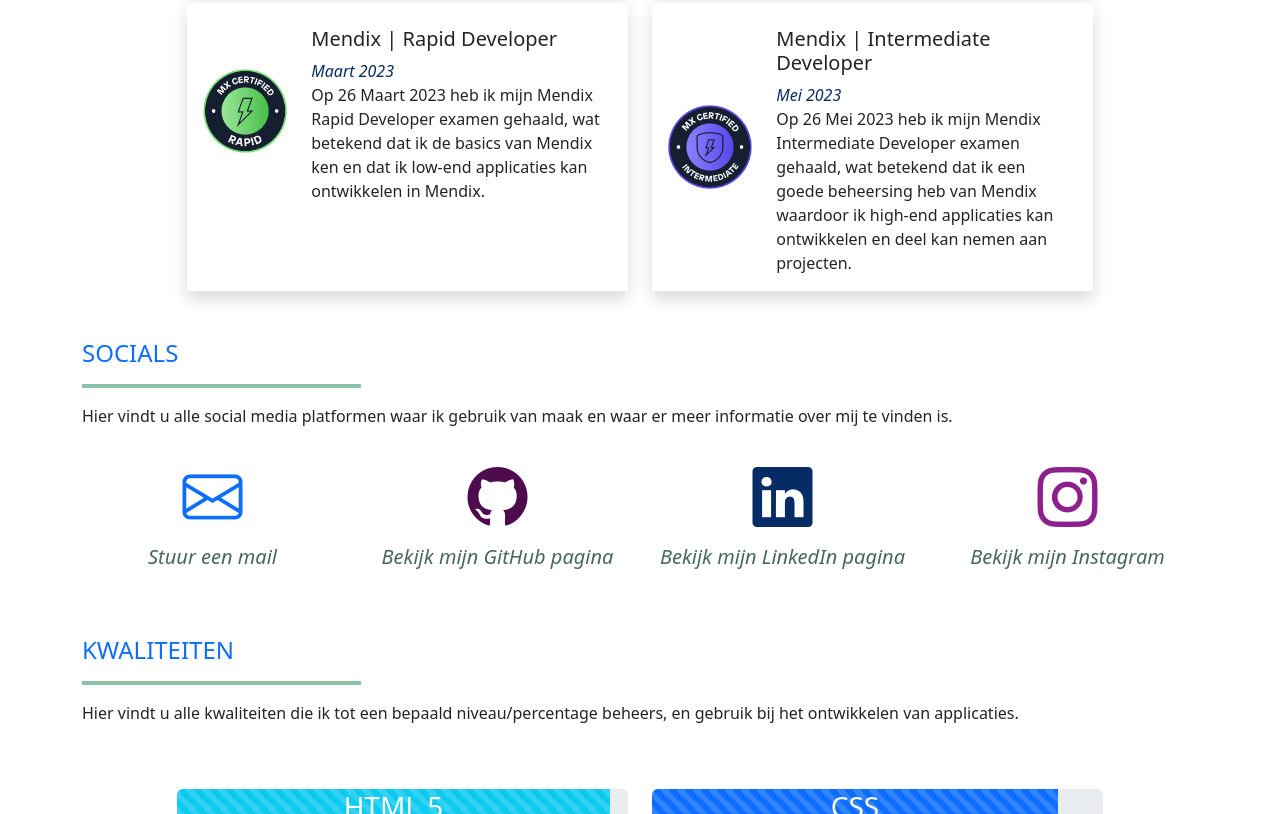
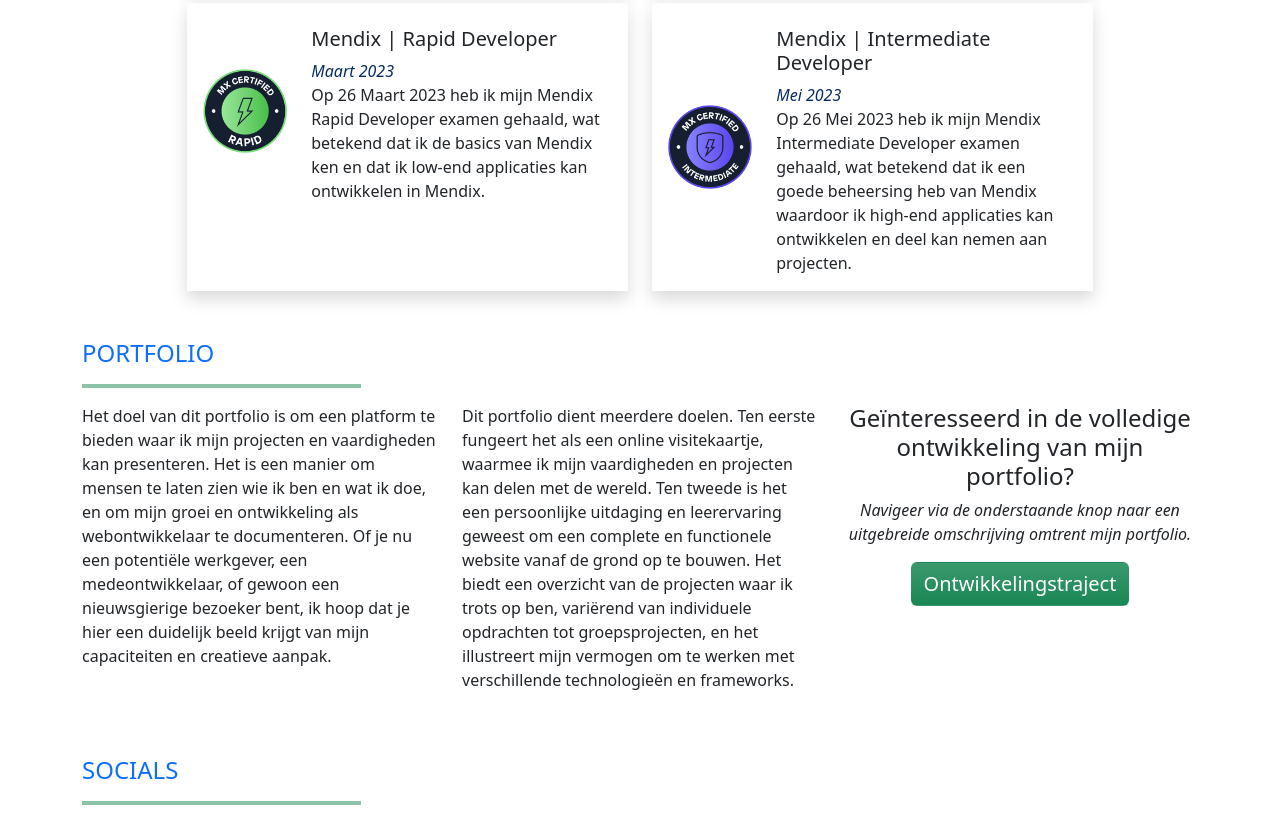
Before and after one commit to R-Kalloe/R-Kalloe.github.io, a plain HTML site: page index.html in a window 1280 px wide. Shown: the part 1986-2800 px from the top of the page. Drawn offline with nearby package versions, Linux system fonts and the light colour scheme.

Commit message:
Begonnen aan portfolio sectie

```diff
--- a/index.html
+++ b/index.html
@@ -74,6 +74,13 @@
             <li class="nav-item">
               <a class="nav-link" href="#education">Scholing</a>
             </li>
+            <li class="nav-item dropdown">
+              <a class="nav-link dropdown-toggle" data-bs-toggle="dropdown" href="#" role="button" aria-expanded="false">Portfolio</a>
+              <ul class="dropdown-menu">
+                <li><a class="dropdown-item" href="#">Portfolio sectie</a></li>
+                <li><a class="dropdown-item" href="#">Ontwikkelingstraject</a></li>
+              </ul>
+            </li>
             <li class="nav-item">
               <a class="nav-link" href="#socials">Socials</a>
             </li>
@@ -97,6 +104,13 @@
           </li>
           <li class="nav-item">
             <a class="nav-link" href="#education">Scholing</a>
+          </li>
+          <li class="nav-item dropdown">
+            <a class="nav-link dropdown-toggle" data-bs-toggle="dropdown" href="#" role="button" aria-expanded="false">Portfolio</a>
+            <ul class="dropdown-menu">
+              <li><a class="dropdown-item" href="#portfolio">Portfolio sectie</a></li>
+              <li><a class="dropdown-item" href="#">Ontwikkelingstraject</a></li>
+            </ul>
           </li>
           <li class="nav-item">
             <a class="nav-link" href="#socials">Socials</a>
@@ -312,6 +326,55 @@
             </div>
           </div>
           <div class="col-md-1"></div>
+        </div>
+      </div>
+    </div>
+    <div class="container-fluid mt-5" id="portfolio">
+      <div class="container-md services">
+        <div class="row">
+          <div class="col-md-12">
+            <h1 class="fs-4 text-uppercase text-primary">Portfolio</h1>
+            <hr class="border border-success border-2 opacity-50 w-25" />
+          </div>
+        </div>
+        <div class="row">
+          <div class="col-md-4">
+            <p>
+              Het doel van dit portfolio is om een platform te bieden waar ik
+              mijn projecten en vaardigheden kan presenteren. Het is een manier
+              om mensen te laten zien wie ik ben en wat ik doe, en om mijn groei
+              en ontwikkeling als webontwikkelaar te documenteren. Of je nu een
+              potentiële werkgever, een medeontwikkelaar, of gewoon een
+              nieuwsgierige bezoeker bent, ik hoop dat je hier een duidelijk
+              beeld krijgt van mijn capaciteiten en creatieve aanpak.
+            </p>
+          </div>
+          <div class="col-md-4">
+            <p>
+              Dit portfolio dient meerdere doelen. Ten eerste fungeert het als
+              een online visitekaartje, waarmee ik mijn vaardigheden en
+              projecten kan delen met de wereld. Ten tweede is het een
+              persoonlijke uitdaging en leerervaring geweest om een complete en
+              functionele website vanaf de grond op te bouwen. Het biedt een
+              overzicht van de projecten waar ik trots op ben, variërend van
+              individuele opdrachten tot groepsprojecten, en het illustreert
+              mijn vermogen om te werken met verschillende technologieën en
+              frameworks.
+            </p>
+          </div>
+          <div class="col-md-4 text-center">
+            <h4>
+              Geïnteresseerd in de volledige ontwikkeling van mijn portfolio?
+            </h4>
+            <p class="fst-italic">Navigeer via de onderstaande knop naar een uitgebreide omschrijving omtrent mijn portfolio.</p>
+            <button
+              type="button"
+              class="btn bg-success bg-gradient text-white fs-5"
+            >
+            Ontwikkelingstraject
+            </button>
+
+          </div>
         </div>
       </div>
     </div>
@@ -929,7 +992,8 @@
           class="alert alert-warning alert-dismissible fade show"
           role="alert"
         >
-          <strong>Vul het contact formulier aandachtig in!</strong> Controleer of alle gegevens kloppen om eventuele problemen te voorkomen.
+          <strong>Vul het contact formulier aandachtig in!</strong> Controleer
+          of alle gegevens kloppen om eventuele problemen te voorkomen.
           <button
             type="button"
             class="btn-close"
```
Also changed, not shown: portfolio.html (added).
